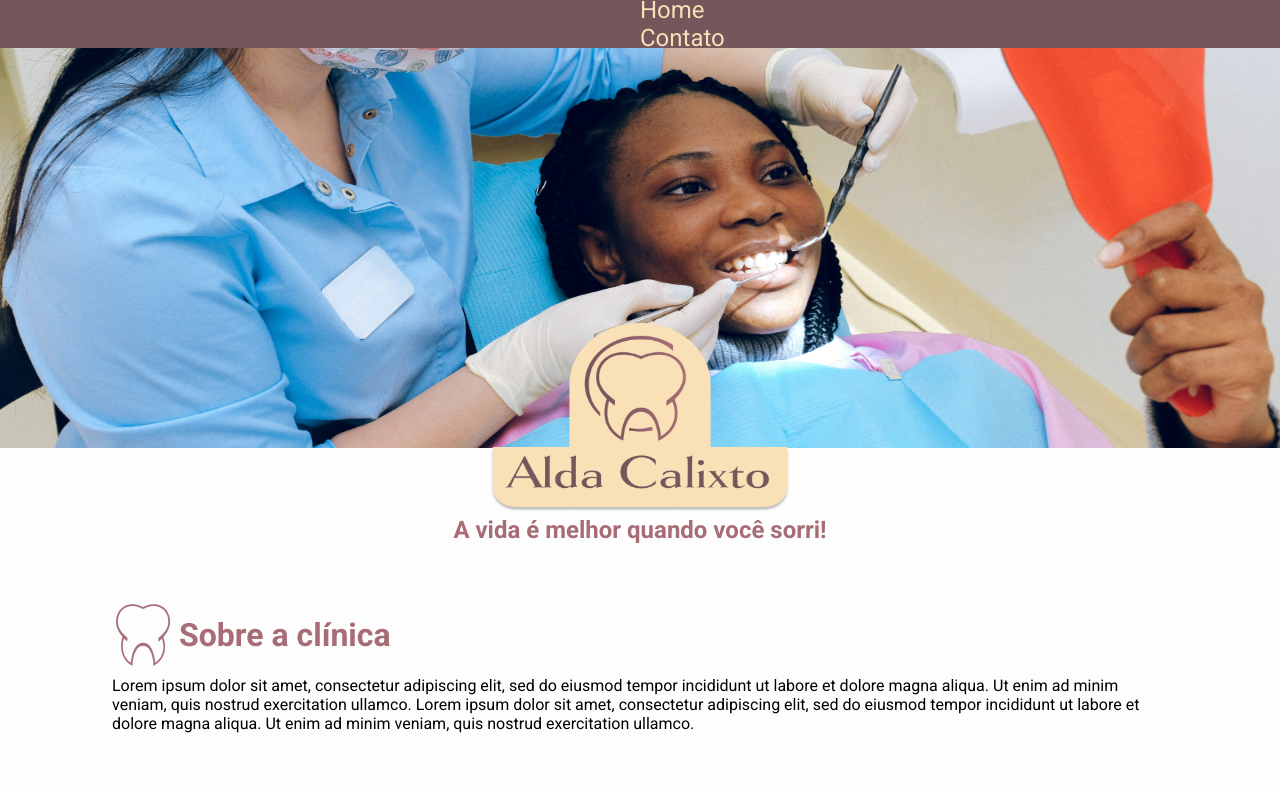
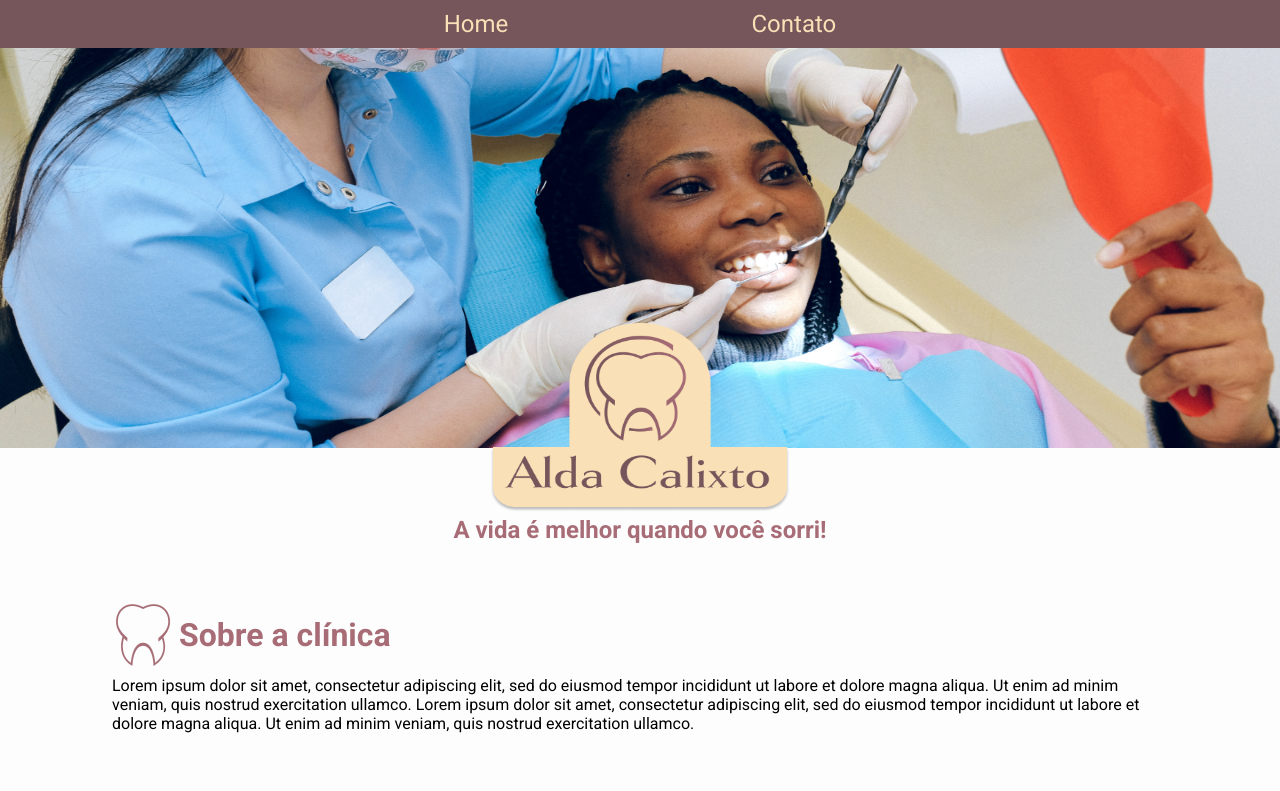
Before and after one commit to Loureiro12/Dr-Alda-Calixto, a Next.js app: page / in a window 1280 px wide. Shown: the top 791 px of the page. Built offline with nearby package versions, Linux system fonts and the light colour scheme.

Commit message:
Refatorando header

```diff
--- a/src/components/Header/styles.module.scss
+++ b/src/components/Header/styles.module.scss
@@ -1,5 +1,5 @@
 .headerContainer {
-  max-width: 1440px;
+  // max-width: 1440px;
 
   h1 {
     font-size: 24px;
@@ -26,11 +26,12 @@
   a {
     font-size: 1.5rem;
     display: inline-block;
-    padding: 0 20rem;
+    // padding: 0 10rem;
+    margin: 0 10%;
     position: relative;
     cursor: pointer;
     color: var(--bege);
-    width: 1px;
+    // width: 1px;
 
     transition: color 0.2s;
   }
--- a/src/pages/home.module.scss
+++ b/src/pages/home.module.scss
@@ -189,7 +189,7 @@
 .footer {
   background-color: #76555b;
   text-align: center;
-  height: 190px;
+  // height: 190px;
 
   margin-top: 50px;
   padding: 25px 40px;
```
